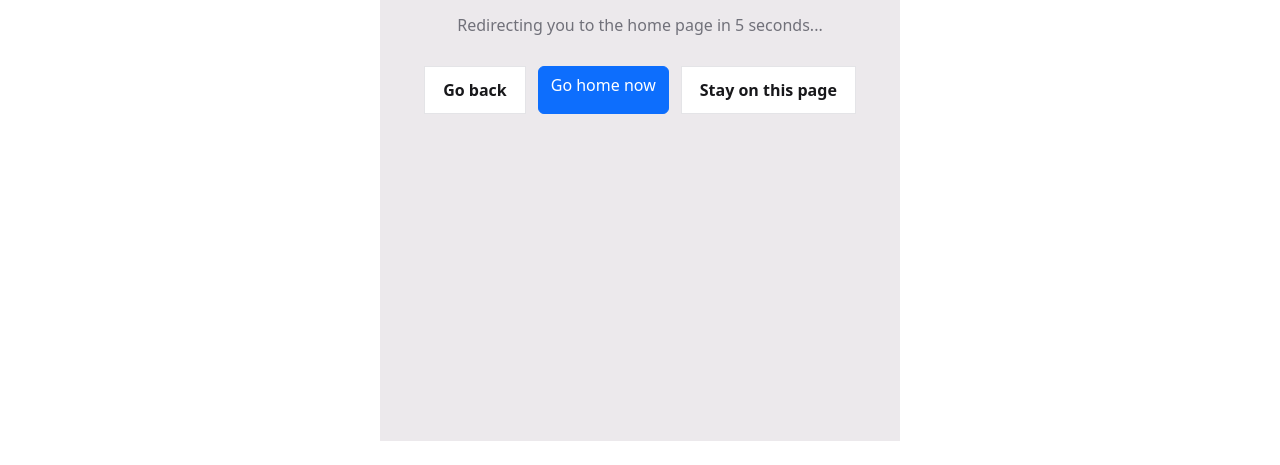
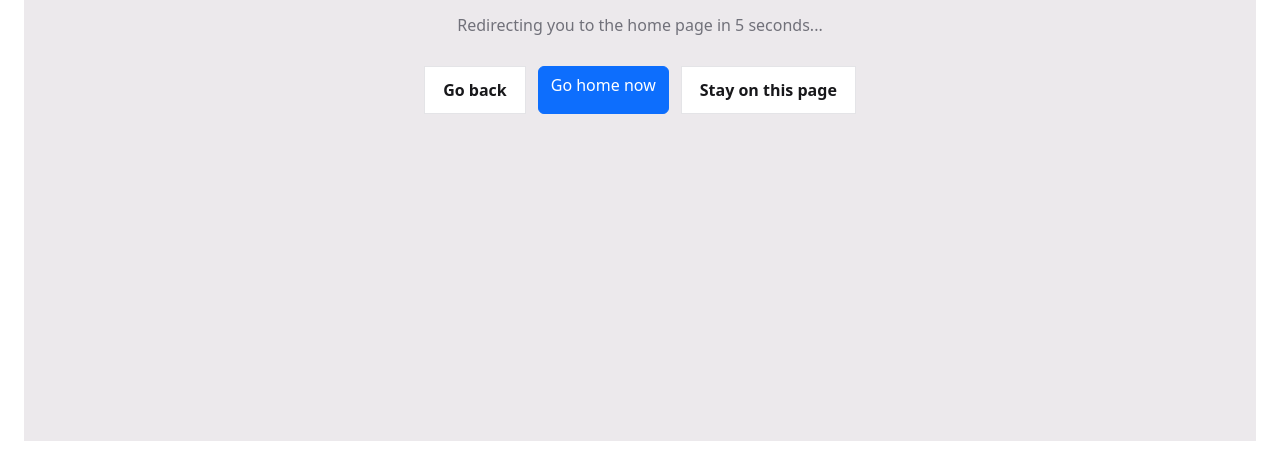
Before and after one commit to mturner1158/myWorkout-project-2, a website: page 404.html in a window 1280 px wide. Shown: the part 359-824 px from the top of the page. Drawn offline with nearby package versions, Linux system fonts and the light colour scheme.

Commit message:
added manual testing

```diff
--- a/assets/css/style.css
+++ b/assets/css/style.css
@@ -294,7 +294,6 @@ body {
 
 .error {
   width: 100%;
-  max-width: 520px;
   text-align: center;
 }
 
```
Also changed, not shown: README.md.
